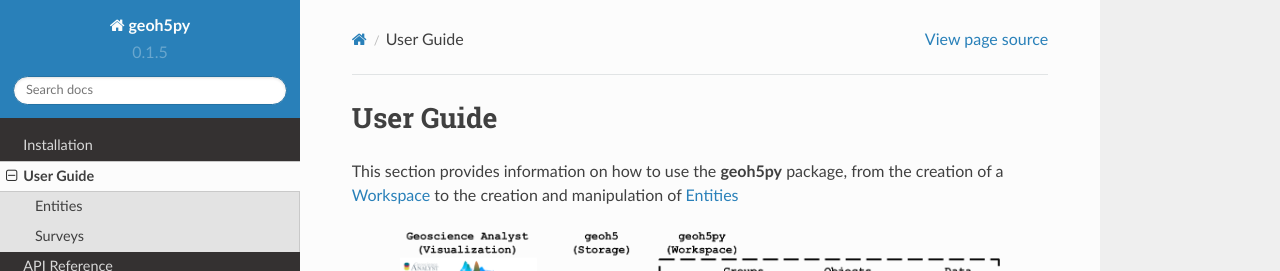
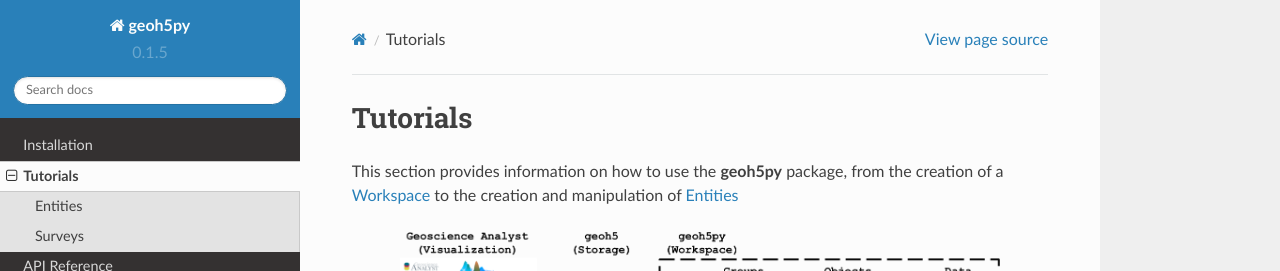
Before and after one commit to MiraGeoscience/geoh5py, a Sphinx documentation site: the page built from docs/content/user_guide/index.rst, in a window 1280 px wide. Shown: the top 271 px of the page. Built offline with Sphinx 7.4.7 and the Read the Docs theme 2.0.0, drawn with Linux system fonts in a browser that asks for light colours; pages that are not in the unit, such as notebooks, are missing from menus.

Commit message:
Change header to tutorial

```diff
--- a/docs/content/user_guide/index.rst
+++ b/docs/content/user_guide/index.rst
@@ -1,5 +1,5 @@
-User Guide
-==========
+Tutorials
+=========
 
 This section provides information on how to use the **geoh5py** package, from
 the creation of a Workspace_ to the creation and manipulation of Entities_
```
